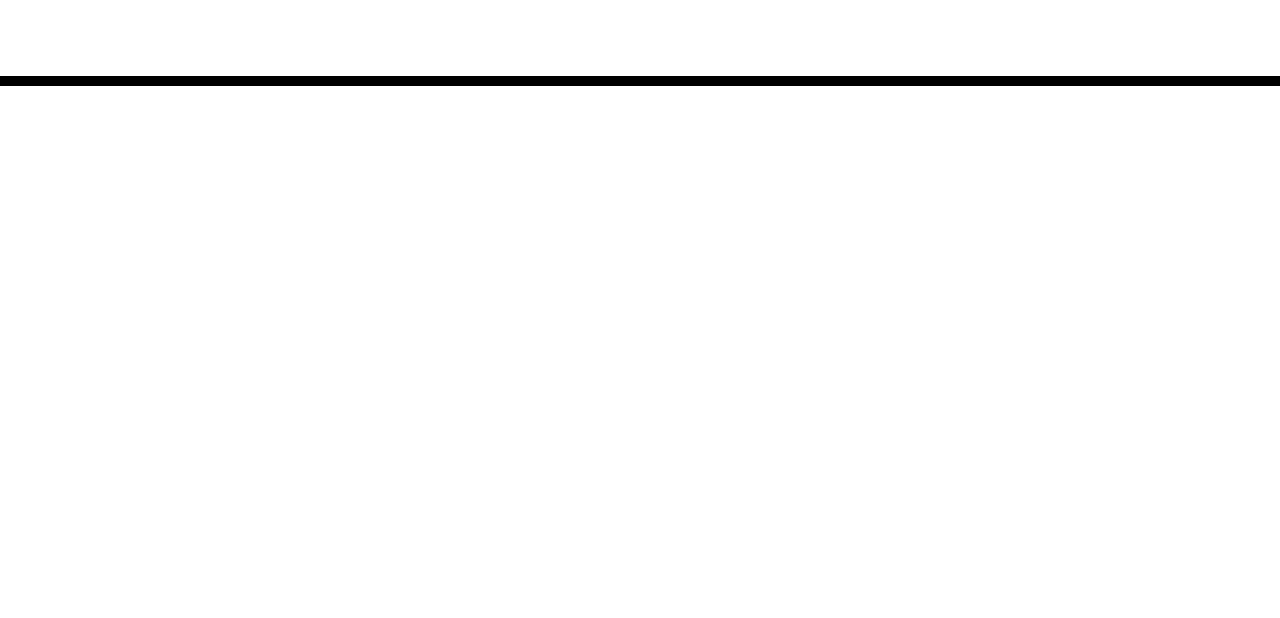
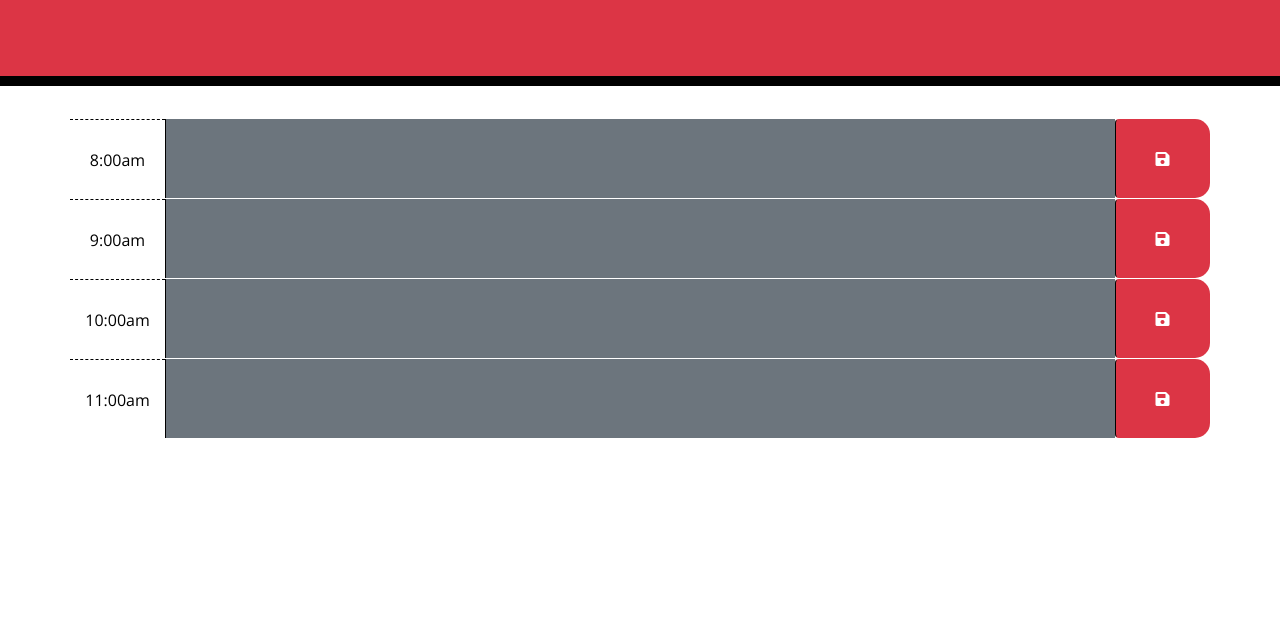
Before and after one commit to nbross/Work-Day-Scheduler, a plain HTML site: page index.html in a window 1280 px wide. Shown: the part 182-800 px from the top of the page. Drawn offline with nearby package versions, Linux system fonts and the light colour scheme.

Commit message:
constructed morning blocks of time and styled with bootstrap

```diff
--- a/index.html
+++ b/index.html
@@ -23,13 +23,79 @@
   </head>
 
   <body>
-    <header class="jumbotron">
+    <header class="jumbotron bg-danger">
       <h1 class="display-3">Work Day Scheduler</h1>
       <p class="lead">A simple calendar app for scheduling your work day</p>
       <p id="currentDay" class="lead"></p>
     </header>
     <div class="container">
       <!-- Timeblocks go here -->
+
+      <!-- Hour Eight -->
+      <div id="eight" class="row time-block">
+        <div class="col-md-1 hour">
+          8:00am
+        </div>
+        <textarea class="col-md-10 activity bg-secondary">
+        </textarea>
+        <button class="btn saveBtn bg-danger col-md-1"><i class="fas fa-save"></i></button>
+      </div>
+      <!-- Hour Eight -->
+
+      <!-- Hour Nine -->
+      <div id="nine" class="row time-block">
+        <div class="col-md-1 hour">
+          9:00am
+        </div>
+        <textarea class="col-md-10 activity bg-secondary">
+        </textarea>
+        <button class="btn saveBtn bg-danger col-md-1"><i class="fas fa-save"></i></button>
+      </div>
+      <!-- Hour Nine -->
+
+      <!-- Hour Ten -->
+      <div id="ten" class="row time-block">
+        <div class="col-md-1 hour">
+          10:00am
+        </div>
+        <textarea class="col-md-10 activity bg-secondary">
+        </textarea>
+        <button class="btn saveBtn bg-danger col-md-1"><i class="fas fa-save"></i></button>
+      </div>
+      <!-- Hour Ten -->
+
+      <!-- Hour Eleven -->
+      <div id="eleven" class="row time-block">
+        <div class="col-md-1 hour">
+          11:00am
+        </div>
+        <textarea class="col-md-10 activity bg-secondary">
+        </textarea>
+        <button class="btn saveBtn bg-danger col-md-1"><i class="fas fa-save"></i></button>
+      </div>
+      <!-- Hour Eleven -->
+
+      <!-- Hour Twelve -->
+      <!-- Hour Twelve -->
+
+      <!-- Hour One-->
+      <!-- Hour One -->
+
+      <!-- Hour Two -->
+      <!-- Hour Two -->
+
+      <!-- Hour Three -->
+      <!-- Hour Three -->
+
+      <!-- Hour Four -->
+      <!-- Hour Four -->
+
+      <!-- Hour Five -->
+      <!-- Hour Five -->
+
+      <!-- Hour Six -->
+      <!-- Hour Six -->
+
     </div>
 
     <script src="https://code.jquery.com/jquery-3.4.1.min.js"></script>
```
